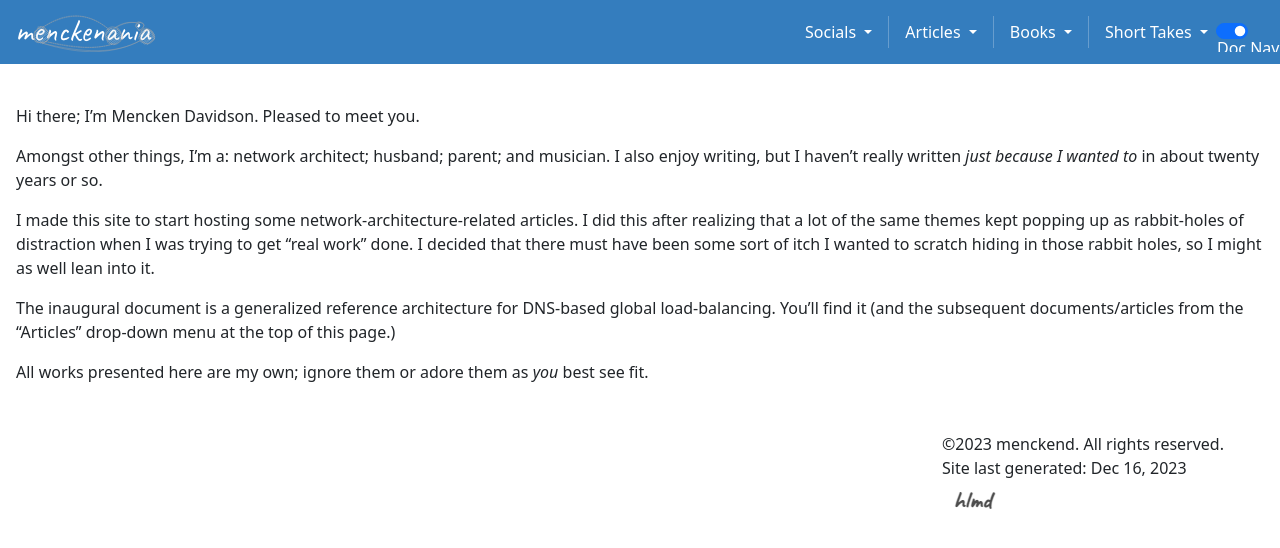
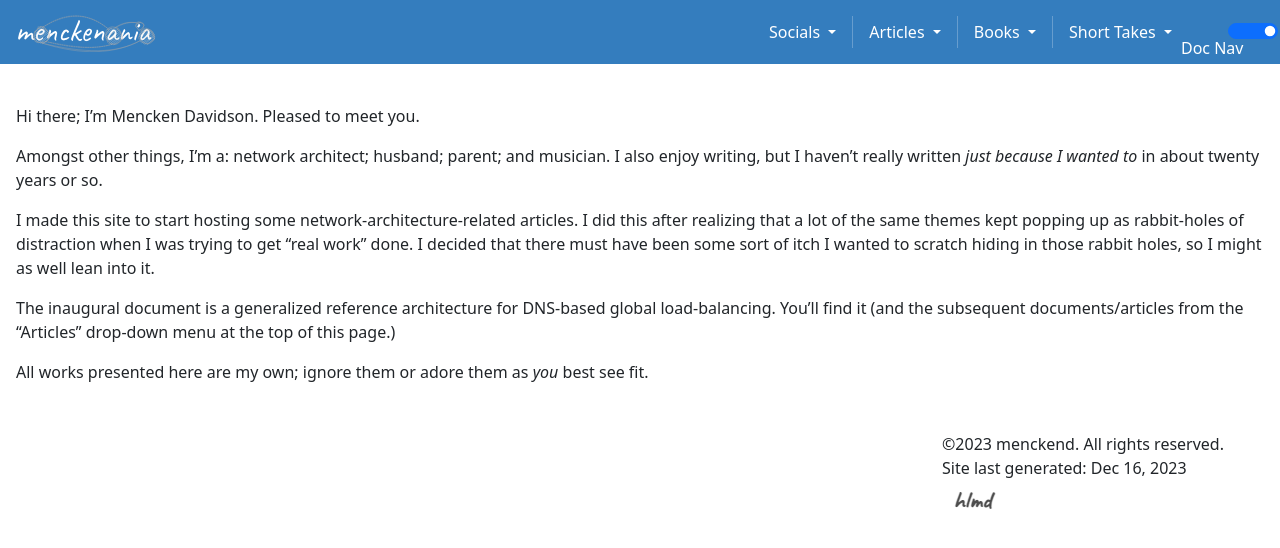
Before and after one commit to menckend/alpha, a Jekyll site: the page built from index.md, in a window 1280 px wide. Shown: the top 548 px of the page. Built offline with Jekyll 4.4.1, drawn with Linux system fonts in a browser that asks for light colours.

Commit message:
Update newtemplate-header.html

```diff
--- a/_includes/newtemplate-header.html
+++ b/_includes/newtemplate-header.html
@@ -1,5 +1,5 @@
 <header class="navbar navbar-expand-lg menck-navbar sticky-top" style="padding-top: 2px; padding-bottom: 2px; margin-bottom:16px;">
-  <nav class="container-fluid bd-gutter flex-wrap flex-lg-nowrap" aria-label="Main navigation" style="height:60px; padding-left: 0px;">
+  <nav class="container-fluid bd-gutter flex-wrap flex-lg-nowrap" aria-label="Main navigation" style="height:60px; padding-left: 0px; padding-right: 2px;">
     <a class="navbar-brand p-0 me-0 me-lg-1 d-flex align-self-center" href="/alpha"  aria-label="Site icon, links to site's home page">
       <img class="d-flex align-self-center" src="images/menckenania-logo-with-font.drawio.svg" style="height: 40px"></img>
     </a>
@@ -97,7 +97,6 @@
                         <svg class="bi" style="padding-right:4px;"><use xlink:href="#check2"></use></svg>
                       {% endif %}
                       {{ myl2name }}
-
                     </a>
                 {% endfor %}
               </ul>
@@ -106,11 +105,11 @@
         </ul>
       </div>
     </div>
-    <div class="form-check form-switch form-floating flex-direction: column">
-      <input class="form-check-input menck-tn-toggle-control menck-topnav-text-color d-flex align-self-start; row" type="checkbox" id="MenckSidebarToggle" data-bs-target="#MenckSidebar" data-target="#MenckSidebar" data-bs-toggle="collapse">
-      <label class="form-check-label menck-tn-toggle-label menck-topnav-text-color d-flex align-self-start row" for="MenckSidebarToggle"> Doc Nav</label>
-    </div>
-    <a class="btn btn-menck-tn d-lg-none " data-bs-toggle="offcanvas" href="#menckNavbar" role="button" aria-controls="offcanvasResponsive" type="button" style="border-style:none;"><i class="bi bi-larg bi-list"></i></a>
+    <div class="form-check form-switch form-floating" style="overflow: visible;">
+      <input class="form-check-input menck-tn-toggle-control menck-topnav-text-color d-flex align-self-start; row; overflow: visible;" type="checkbox" id="MenckSidebarToggle" data-bs-target="#MenckSidebar" data-target="#MenckSidebar" data-bs-toggle="collapse" aria-expanded="true" style="overflow: visible; width: 50px; margin-left: 8px;">
+     <label class="form-check-label menck-tn-toggle-label menck-topnav-text-color d-flex align-self-start row" for="MenckSidebarToggle" style="overflow: visible;">Doc Nav</label>
+     </div>
+         <a class="btn btn-menck-tn d-lg-none " data-bs-toggle="offcanvas" href="#menckNavbar" role="button" aria-controls="offcanvasResponsive" type="button" style="border-style:none;"><i class="bi bi-larg bi-list"></i></a>
   </nav>
   </div>
 </header>
```
